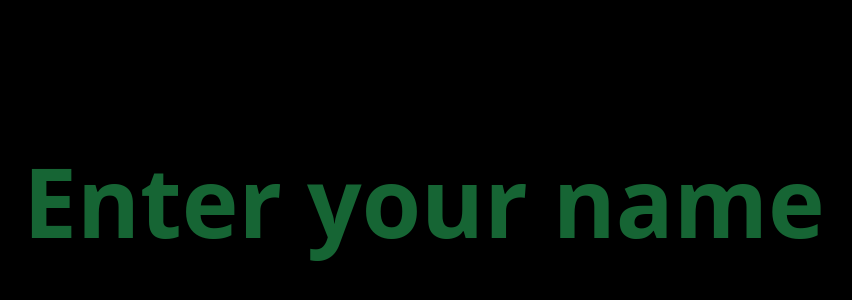
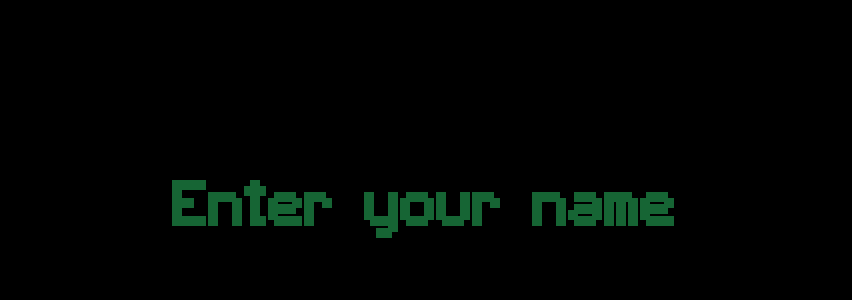
Before and after one commit to Seb-RS/snake-game, a Vue app: page / in a window 1280 px wide. Shown: the part 200-500 px from the top of the page, without its empty margins (216-1068 px from the left). Built offline with nearby package versions, Linux system fonts and the light colour scheme.

Commit message:
feature: added different font style, general

```diff
--- a/src/App.vue
+++ b/src/App.vue
@@ -36,6 +36,12 @@ export default {
 </script>
 
 <style>
+@font-face {
+  font-family: "EXEPixelPerfect";
+  src: local("EXEPixelPerfect"),
+    url('@/assets/fonts/EXEPixelPerfect.ttf') format("truetype");
+}
+
 body {
   -webkit-tap-highlight-color: transparent;
   -webkit-touch-callout: none;
@@ -44,9 +50,6 @@ body {
   -moz-user-select: none;
   -ms-user-select: none;
   user-select: none;
-}
-
-.fonted {
-  font-family: "Nunito", sans-serif;
+  font-family: "EXEPixelPerfect", Helvetica, Arial;
 }
 </style>
```
Also changed, not shown: src/assets/fonts/EXEPixelPerfect.ttf (added).
